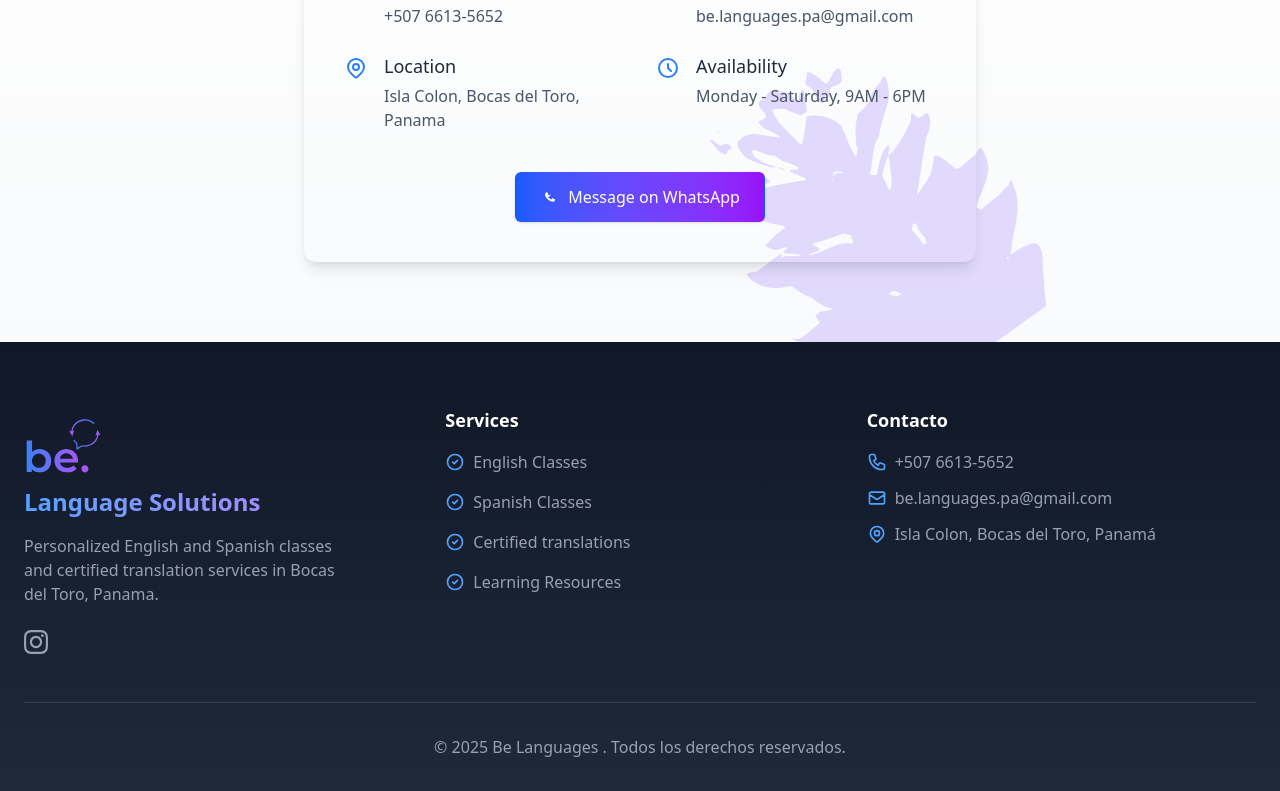
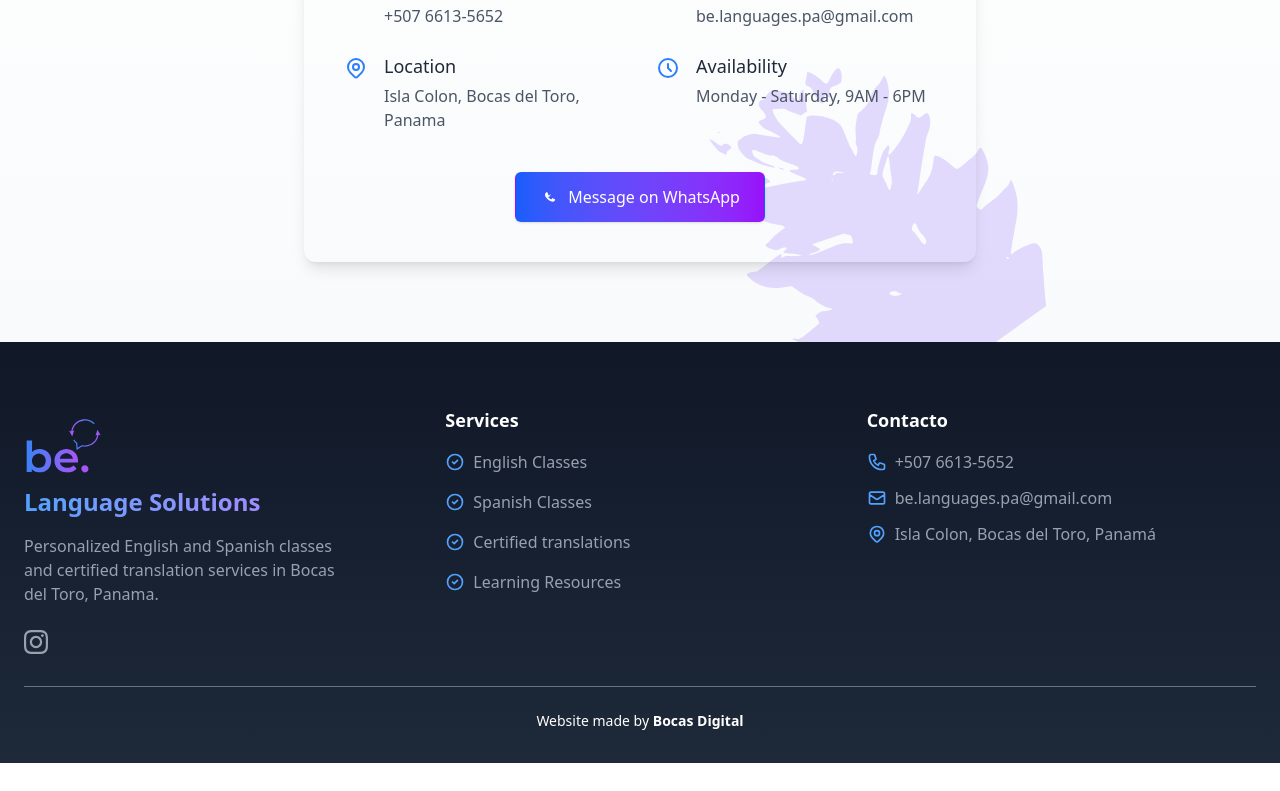
Before and after one commit to Jeejee2064/Be-Languages, a Next.js app: page / in a window 1280 px wide. Shown: the part 6950-7741 px from the top of the page. After the commit the page ends 7713 px from the top, so only its background shows below. Built offline with nearby package versions, Linux system fonts and the light colour scheme.

Commit message:
first commit

```diff
--- a/src/app/components/FooterEN.js
+++ b/src/app/components/FooterEN.js
@@ -106,9 +106,16 @@ Learning Resources             </span>
           </div>
         </div>
 
-        <div className="border-t border-gray-700 mt-12 pt-8 text-center text-gray-400">
-          <p>&copy; {new Date().getFullYear()} Be Languages . Todos los derechos reservados.</p>
-        </div>
+<div className="border-t border-gray-500 mt-8 pt-6 text-center text-sm">
+        <Link
+          href="https://bocasdigital.com"
+          target="_blank"
+          rel="noopener noreferrer"
+          className="hover:text-blue-300 transition-colors"
+        >
+          Website made by <span className="font-semibold">Bocas Digital</span>
+        </Link>
+      </div>
       </div>
     </footer>
   );
--- a/src/app/components/FooterES.js
+++ b/src/app/components/FooterES.js
@@ -96,10 +96,17 @@ export default function FooterES() {
             </ul>
           </div>
         </div>
+<div className="border-t border-gray-500 mt-8 pt-6 text-center text-sm">
+        <Link
+          href="https://bocasdigital.com"
+          target="_blank"
+          rel="noopener noreferrer"
+          className="hover:text-blue-300 transition-colors"
+        >
+         &copy;  Sitio web hecho por <span className="font-semibold">Bocas Digital</span>
+        </Link>
+      </div>
 
-        <div className="border-t border-gray-700 mt-12 pt-8 text-center text-gray-400">
-          <p>&copy; {new Date().getFullYear()} Be Languages . Todos los derechos reservados.</p>
-        </div>
       </div>
     </footer>
   );
```
